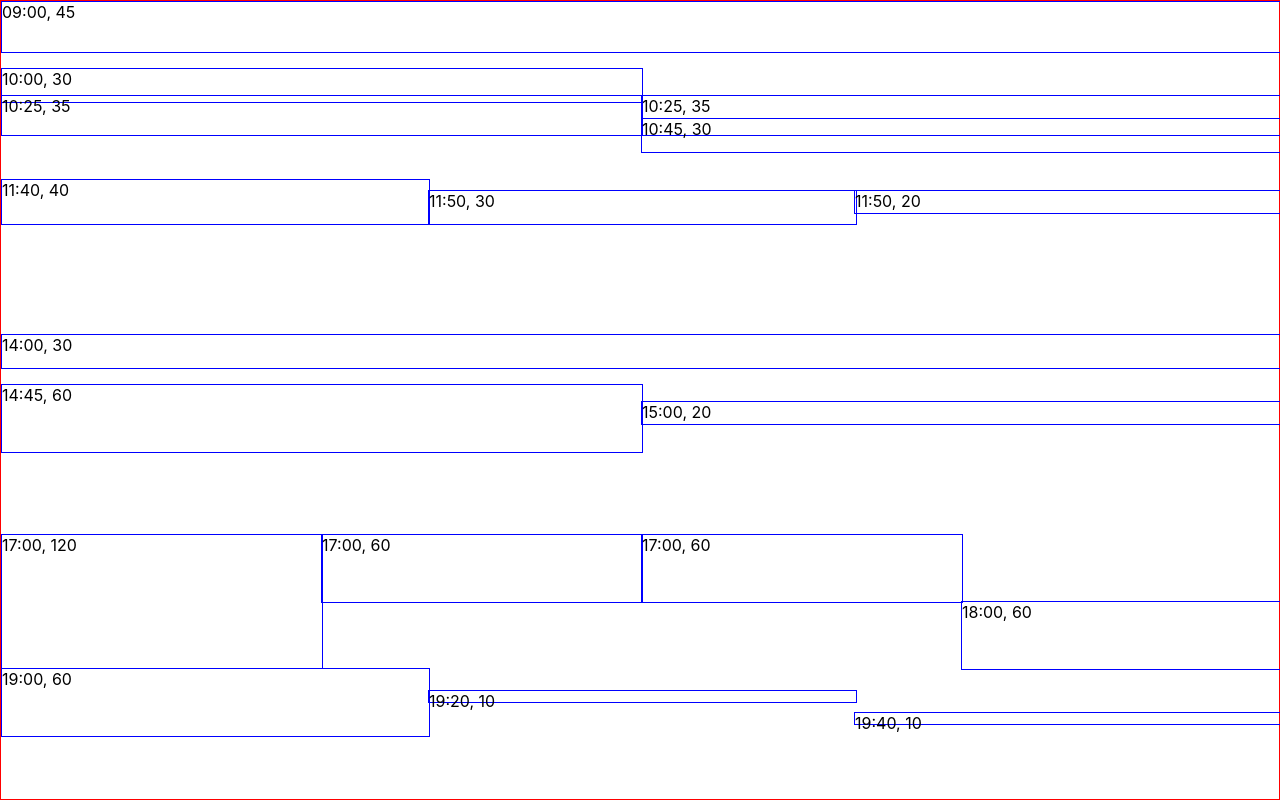
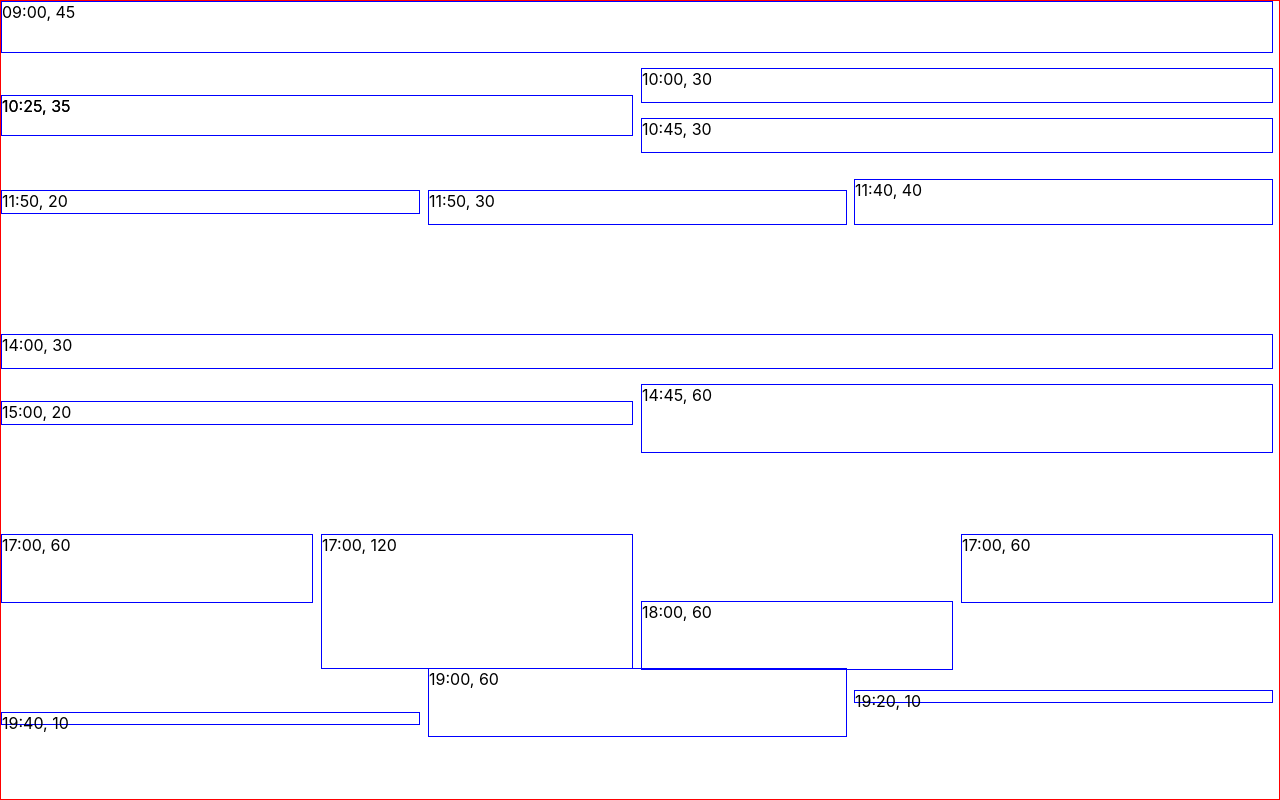
Before and after one commit to MyJooeee/schedule-events, a React (Create React App) app: page / in a window 1280 px wide. Built offline with nearby package versions, Linux system fonts and the light colour scheme.

Commit message:
Clean code & comments

```diff
--- a/src/Events/index.js
+++ b/src/Events/index.js
@@ -26,7 +26,6 @@ const Events = () => {
 
 
   // Functions ---------------------------------------------------------------------
-
   const castStringToInt = (string) => {
     return parseInt(string.replace(':', ''), 10);
   };
@@ -52,17 +51,19 @@ const Events = () => {
   };
 
   // Set top, left and height on one event
-  const getTopLeftHeightOnEvent = (event, nbFound = 1, index = 0) => {
+  const getTopLeftHeightOnEvent = (event, nbOverlaps = 1, index = 0) => {
 
-    // Total over 12 hours
+    // Total over 12 hours : 09:00 am to 09:00 pm
     const top = Math.round(((stringTimeToHours(event.start) - 9)/12) * dimensions.height);
     // duration/12/60
     const height = Math.round((event.duration/720) * dimensions.height);
 
     let left = 0;
-    if (nbFound > 1 && index > 0) {
-      left = Math.round((index/nbFound) * dimensions.width);
+    if (nbOverlaps > 1 && index > 0) {
+      left = Math.round((index/nbOverlaps) * dimensions.width);
     }
+
+    const width = Math.round(dimensions.width/nbOverlaps) - 10 // horizontal space between events
 
     return {
       id: event.id,
@@ -71,36 +72,44 @@ const Events = () => {
       top: `${top}px`,
       left: `${left}px`,
       height: `${height}px`,
-      width: Math.round(dimensions.width/nbFound)
+      width: `${width}px`
     };
 
   };
 
-  const checkIfEventsOverlaps = (currentEvent) => {
+  const checkIfEventOverlaps = (currentEvent) => {
 
     const startCurrentEvent = stringTimeToHours(currentEvent.start);
     const endCurrentEvent = stringTimeToHours(currentEvent.start) + currentEvent.duration/60;
 
     const founds = events.filter((element) => {
 
+      // If currentEvent starts to the same time with another event
       if (element.start === currentEvent.start) return true;
 
       const startElement = stringTimeToHours(element.start);
       const endElement = stringTimeToHours(element.start) + element.duration/60;
 
+      // If event is included in currentEvent
+      if (startCurrentEvent <= startElement && endCurrentEvent >= endElement) {
+        return true;
+      }
+
+      // If currentEvent is included in event
+      if (startCurrentEvent > startElement && endCurrentEvent < endElement) {
+        return true;
+      }
+
+      // If part of the start of the currentEvent overlaps with another event
       if (startCurrentEvent < endElement && endCurrentEvent > endElement) {
         return true;
       }
-
+      // If part of the end of the currentEvent overlaps with another event
       if (endCurrentEvent > startElement && startCurrentEvent < startElement) {
         return true;
       }
 
-      // Case inclusion
-      if (startCurrentEvent <= startElement && endCurrentEvent >= endElement) {
-        return true;
-      }
-
+      // If no matching with rules
       return false;
     });
 
@@ -108,25 +117,24 @@ const Events = () => {
   }
 
   const setTopLeftHeightOnEvents = (events) => {
-    // Copy of events
     let preparedEvents = [];
     let idsTreated = [];
     events.forEach((currentEvent) => {
 
-
+      // Do not process events already processed
       if (!idsTreated.includes(currentEvent.id)) {
-        const founds = checkIfEventsOverlaps(currentEvent);
-        const nbFound = founds.length;
-        if (nbFound > 1) {
-
-          const ids = founds.map((e) => e.id);
+        const overlaps = checkIfEventOverlaps(currentEvent);
+        const nbOverlaps = overlaps.length;
+        // Overlap between at least two events
+        if (nbOverlaps > 1) {
+          const ids = overlaps.map((e) => e.id);
           idsTreated.push(...ids);
 
-          founds.forEach((found, idx) => {
-            preparedEvents.push(getTopLeftHeightOnEvent(found, nbFound, idx));
-
+          overlaps.forEach((eventOverlaps, index) => {
+            preparedEvents.push(getTopLeftHeightOnEvent(eventOverlaps, nbOverlaps, index));
           });
 
+        // The event does not overlap with other events
         } else {
           preparedEvents.push(getTopLeftHeightOnEvent(currentEvent));
         }
@@ -136,10 +144,21 @@ const Events = () => {
     return preparedEvents;
   };
 
-  const sortedEvents = sortDataByKeys(events);
+  const removeDuplicatesObject = (events) => {
+    const uniqueObject = {};
+    events.forEach(item => {
+      uniqueObject[item.id] = item;
+    });
+    return Object.values(uniqueObject);
+  }
+
+  // Clean events (i have seen 2 duplicates, open to discuss on this :))
+  const cleanedEvents = removeDuplicatesObject(events)
+  // Sort events
+  const sortedEvents = sortDataByKeys(cleanedEvents);
+  // Set top, left, height and width for each events
   const preparedEvents = setTopLeftHeightOnEvents(sortedEvents);
 
-  console.log(preparedEvents);
 
   // JSX ---------------------------------------------------------------------
   return (
@@ -147,7 +166,7 @@ const Events = () => {
       ref={refContainer}
       maxWidth={false}
       disableGutters
-      sx={{border: '1px solid red', position: 'relative', height: '100vh', p: 0}}
+      sx={{border: '1px solid red', position: 'relative', height: '100vh', p:0}}
     >
 
       {preparedEvents && preparedEvents.map((preparedEvent, idx) => (
```
